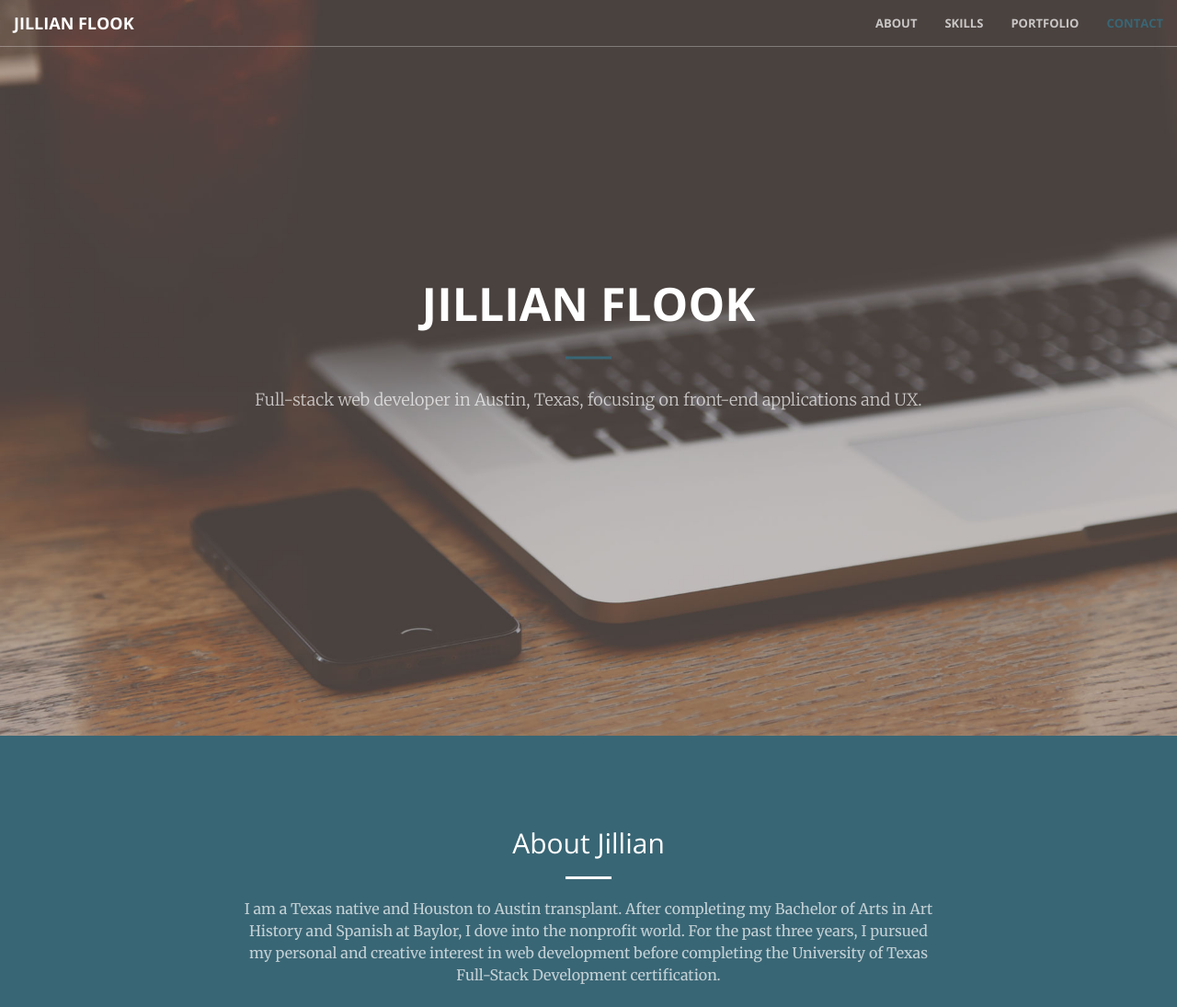
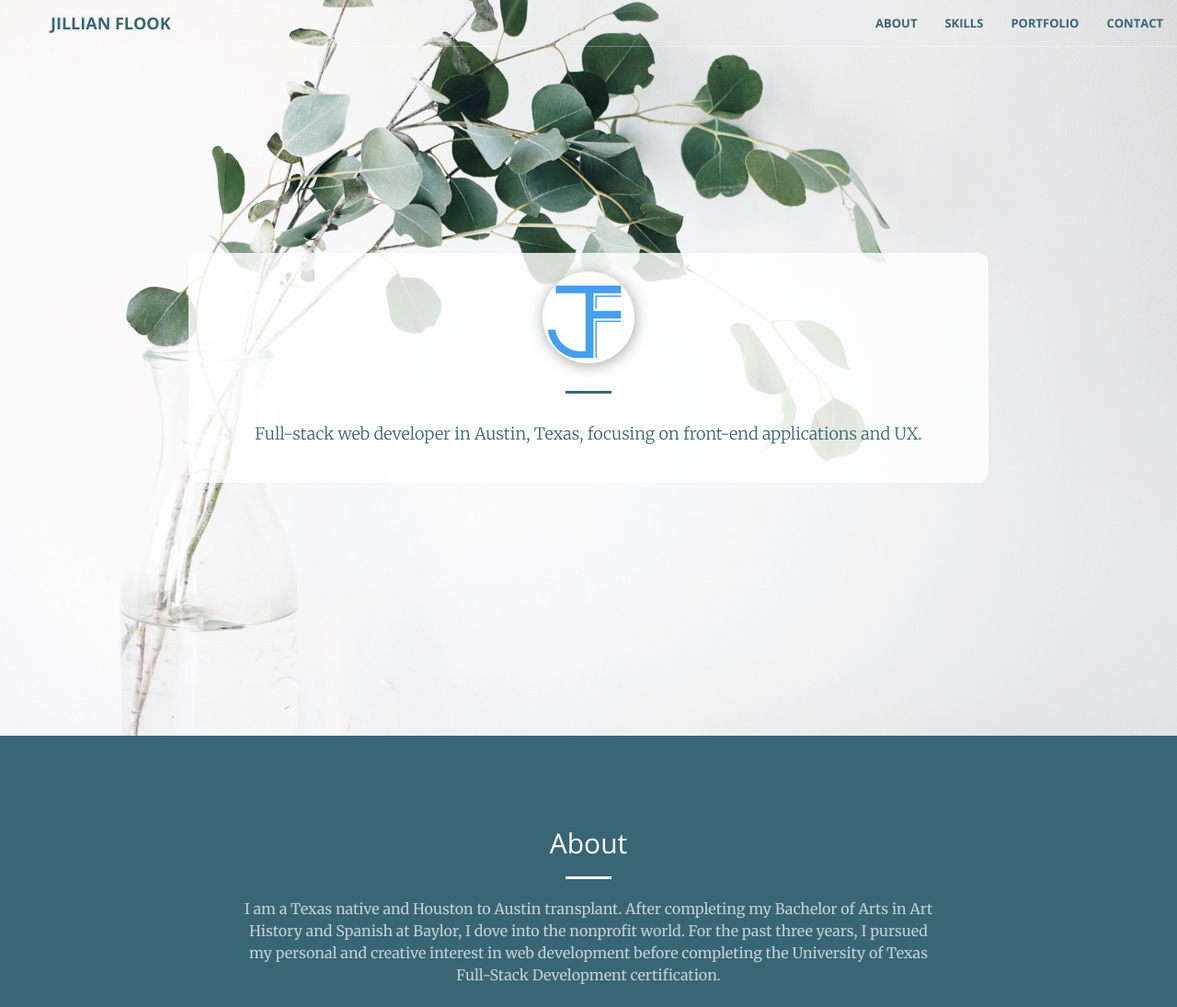
Before and after one commit to jflook10/jflook10.github.io, a website: page index.html in a window 1280 px wide. Shown: the top 1095 px of the page at 92% size. Drawn offline with nearby package versions, Linux system fonts and the light colour scheme.

Commit message:
add logo, change header, edit nav in css, edit colors in css

```diff
--- a/css/creative.css
+++ b/css/creative.css
@@ -27,7 +27,7 @@ a {
 }
 a:hover,
 a:focus {
-  color: #eb3812;
+  color: #45a1f1;
 }
 h1,
 h2,
@@ -74,15 +74,17 @@ aside {
   font-family: 'Open Sans', 'Helvetica Neue', Arial, sans-serif;
   font-weight: 700;
   text-transform: uppercase;
+  margin-left: 25px;
 }
+/*
 .navbar-default .navbar-header .navbar-brand:hover,
 .navbar-default .navbar-header .navbar-brand:focus {
   color: #eb3812;
-}
+}*/
 .navbar-default .navbar-header .navbar-toggle {
   font-weight: 700;
   font-size: 12px;
-  color: #222222;
+  color: #396675;
   text-transform: uppercase;
 }
 .navbar-default .nav > li > a,
@@ -90,11 +92,11 @@ aside {
   text-transform: uppercase;
   font-weight: 700;
   font-size: 13px;
-  color: #222222;
+  color: #396675;
 }
 .navbar-default .nav > li > a:hover,
 .navbar-default .nav > li > a:focus:hover {
-  color: #396675;
+  color: #45a1f1;
 }
 .navbar-default .nav > li.active > a,
 .navbar-default .nav > li.active > a:focus {
@@ -105,45 +107,46 @@ aside {
 .navbar-default .nav > li.active > a:focus:hover {
   background-color: transparent;
 }
+
 @media (min-width: 768px) {
   .navbar-default {
     background-color: transparent;
     border-color: rgba(255, 255, 255, 0.3);
   }
   .navbar-default .navbar-header .navbar-brand {
-    color: rgba(255, 255, 255, 0.7);
+    color: #396675;
   }
   .navbar-default .navbar-header .navbar-brand:hover,
   .navbar-default .navbar-header .navbar-brand:focus {
-    color: white;
+    color: #45a1f1;
   }
   .navbar-default .nav > li > a,
   .navbar-default .nav > li > a:focus {
-    color: rgba(255, 255, 255, 0.7);
+    color: #396675;
   }
   .navbar-default .nav > li > a:hover,
   .navbar-default .nav > li > a:focus:hover {
-    color: white;
+    color: #45a1f1;
   }
   .navbar-default.affix {
     background-color: white;
     border-color: rgba(34, 34, 34, 0.05);
   }
-  .navbar-default.affix .navbar-header .navbar-brand {
+/*  .navbar-default.affix .navbar-header .navbar-brand {
     color: #396675;
     font-size: 14px;
-  }
-  .navbar-default.affix .navbar-header .navbar-brand:hover,
+  }*/
+ /* .navbar-default.affix .navbar-header .navbar-brand:hover,
   .navbar-default.affix .navbar-header .navbar-brand:focus {
     color: #eb3812;
-  }
+  }*/
   .navbar-default.affix .nav > li > a,
   .navbar-default.affix .nav > li > a:focus {
-    color: #222222;
+    color: #396675;
   }
   .navbar-default.affix .nav > li > a:hover,
   .navbar-default.affix .nav > li > a:focus:hover {
-    color: #396675;
+    color: #45a1f1;
   }
 }
 header {
@@ -155,9 +158,9 @@ header {
   background-size: cover;
   -o-background-size: cover;
   background-position: center;
-  background-image: url('../img/header.jpg');
+  background-image: url('../img/header.jpeg');
   text-align: center;
-  color: white;
+  color: #396675;
 }
 header .header-content {
   position: relative;
@@ -165,6 +168,23 @@ header .header-content {
   padding: 100px 15px 100px;
   width: 100%;
 }
+header .header-content .header-content-inner{
+    max-width: 870px;
+    margin-left: auto;
+    margin-right: auto;
+    background-color: rgba(255, 255, 255, 0.81);
+    border-radius: 12px;
+    padding: 20px 10px;
+}
+
+header .header-content .header-content-inner img {
+  height: 100px;
+  -moz-border-radius: 50px;
+  -webkit-border-radius: 50px;
+  border-radius: 50px;
+  box-shadow: 1px 2px 15px #a5a5a5;
+}
+
 header .header-content .header-content-inner h1 {
   font-weight: 700;
   text-transform: uppercase;
@@ -177,9 +197,8 @@ header .header-content .header-content-inner hr {
 }
 header .header-content .header-content-inner p {
   font-weight: 300;
-  color: rgba(255, 255, 255, 0.7);
+  color: #396675;
   font-size: 16px;
-  margin-bottom: 50px;
 }
 @media (min-width: 768px) {
   header {
@@ -193,17 +212,20 @@ header .header-content .header-content-inner p {
     transform: translateY(-50%);
     padding: 0 50px;
   }
-  header .header-content .header-content-inner {
-    max-width: 1000px;
+  /*header .header-content .header-content-inner {
+    max-width: 870px;
     margin-left: auto;
     margin-right: auto;
-  }
+    background-color: rgba(255, 255, 255, 0.81);
+    border-radius: 12px;
+    padding: 20px 10px;
+  }*/
   header .header-content .header-content-inner h1 {
     font-size: 50px;
   }
   header .header-content .header-content-inner p {
     font-size: 18px;
-    max-width: 80%;
+    max-width: 95%;
     margin-left: auto;
     margin-right: auto;
   }
--- a/index.html
+++ b/index.html
@@ -71,7 +71,8 @@
     <header>
         <div class="header-content">
             <div class="header-content-inner">
-                <h1 id="homeHeading">Jillian Flook</h1>
+                <!-- <h1 id="homeHeading">Jillian Flook</h1> -->
+                <img src="img/JF.LogoCircle.png" alt="Jillian logo">
                 <hr>
                 <p>Full-stack web developer in Austin, Texas, focusing on front-end applications and UX. </p>
                 <!-- <a href="#about" class="btn btn-primary btn-xl page-scroll">Find Out More</a> -->
@@ -83,7 +84,7 @@
         <div class="container">
             <div class="row">
                 <div class="col-lg-8 col-lg-offset-2 text-center">
-                    <h2 class="section-heading">About Jillian</h2>
+                    <h2 class="section-heading">About</h2>
                     <hr class="light">
                     <p class="text-faded">I am a Texas native and Houston to Austin transplant. After completing my Bachelor of Arts in Art History and Spanish at Baylor, I dove into the nonprofit world. For the past three years, I pursued my personal and creative interest in web development before completing the University of Texas Full-Stack Development certification.</p>
                 </div>
@@ -102,28 +103,28 @@
         </div>
         <div class="container">
             <div class="row">
-                <div class="col-lg-3 col-md-6 text-center">
+                <div class="col-lg-3 col-md-6 col-sm-6 text-center">
                     <div class="service-box">
                         <img src="img/skills/css3.png" alt="css logo" class="skillsPic">
                         <h3>CSS</h3>
                         <p class="text-muted"></p>
                     </div>
                 </div>
-                <div class="col-lg-3 col-md-6 text-center">
+                <div class="col-lg-3 col-md-6  col-sm-6 text-center">
                     <div class="service-box">
                         <img src="img/skills/javascript.png" alt="javascript logo" class="skillsPic">
                         <h3>JavaScript</h3>
                         <p class="text-muted"></p>
                     </div>
                 </div>
-                <div class="col-lg-3 col-md-6 text-center">
+                <div class="col-lg-3 col-md-6  col-sm-6 text-center">
                     <div class="service-box">
                         <img src="img/skills/nodejs.ico" alt="nodejs logo" class="skillsPic">
                         <h3>Node.js</h3>
                         <p class="text-muted"></p>
                     </div>
                 </div>
-                <div class="col-lg-3 col-md-6 text-center">
+                <div class="col-lg-3 col-md-6 col-sm-6 text-center">
                     <div class="service-box">
                         <img src="img/skills/mysql.png" alt="MySQL logo" class="skillsPic">
                         <h3>MySQL</h3>
@@ -139,7 +140,7 @@
             <div class="row">
                 <div class="col-lg-12 text-center">
                     <h2 class="section-heading">Portfolio</h2>
-                    <hr class="primary">
+                    <hr class="light">
                 </div>
             </div>
         </div>
```
Also changed, not shown: img/JF.LogoCircle.png (added), img/JF.LogoColor.png, img/header.jpeg (added), img/header.jpg (deleted), 1 other file.
